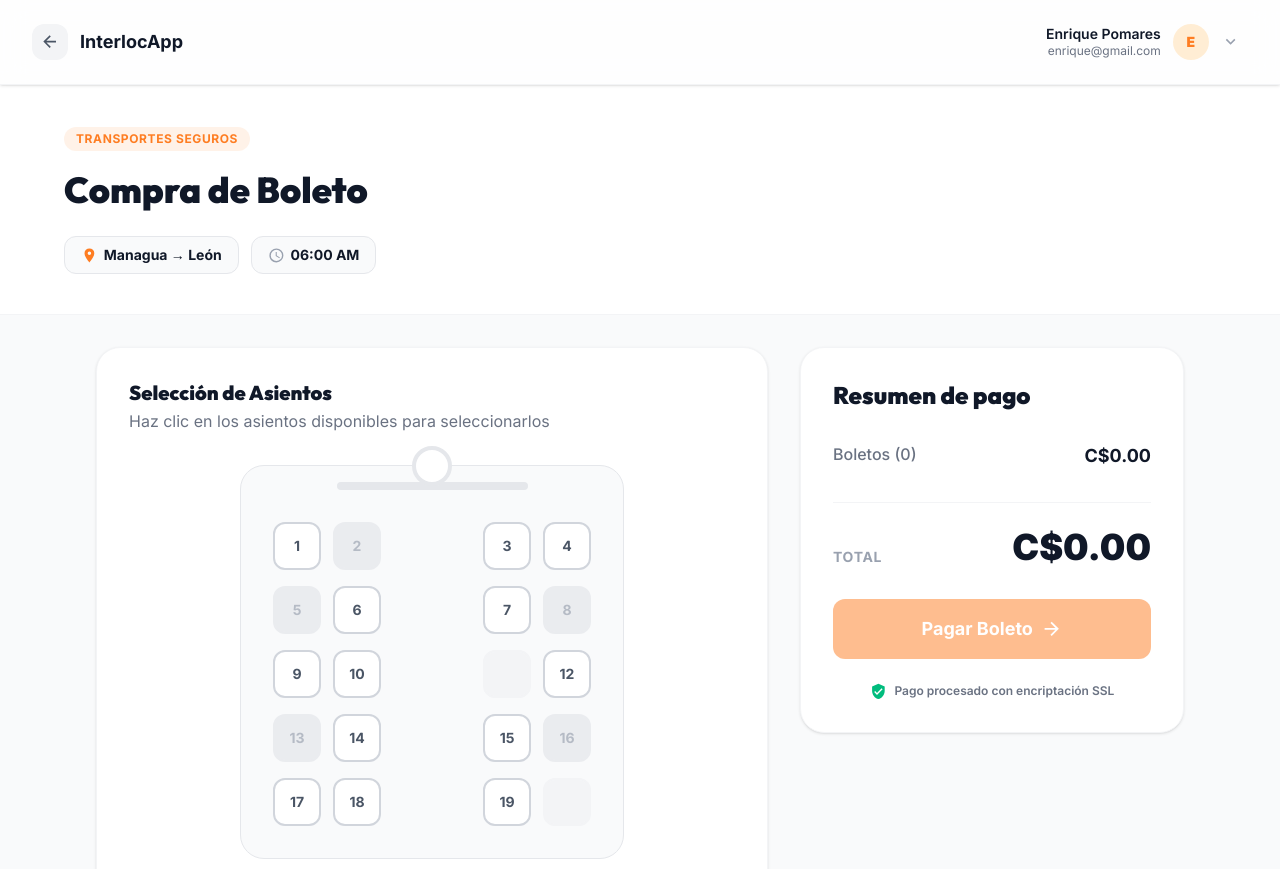
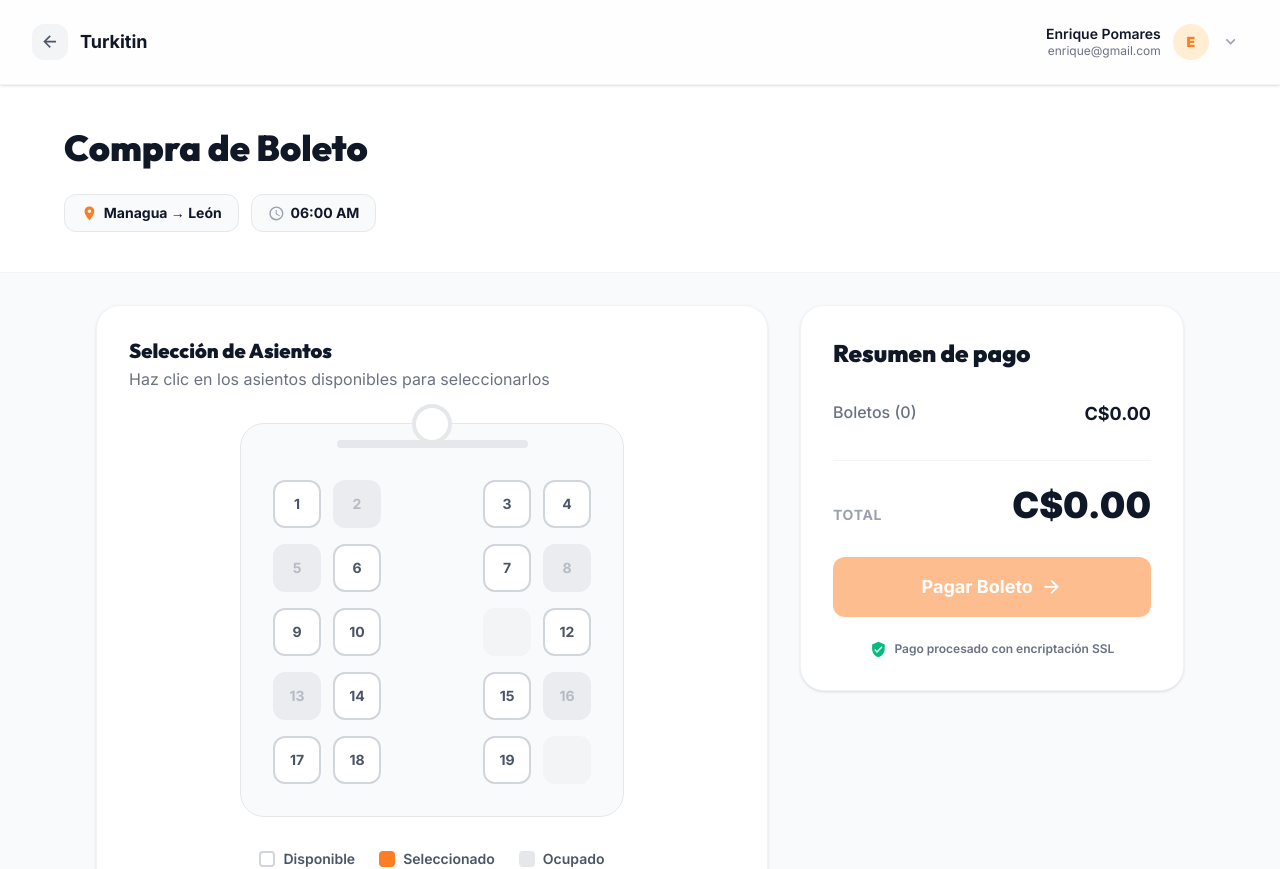
Before and after one commit to Zeols/interlocapp, a Next.js app: page /compra in a window 1280 px wide. Shown: the top 869 px of the page. Built offline with nearby package versions, Linux system fonts and the light colour scheme.

Commit message:
Cambios a turkitin

```diff
--- a/src/app/(app)/compra/page.tsx
+++ b/src/app/(app)/compra/page.tsx
@@ -91,9 +91,6 @@ export default function PurchasePage() {
       {/* Page Header */}
       <div className="bg-white border-b border-gray-100 py-10 px-8">
         <div className="max-w-6xl mx-auto">
-          <p className="inline-block bg-primary/10 text-primary font-bold text-xs uppercase tracking-wider px-3 py-1 rounded-full mb-4">
-            Transportes Seguros
-          </p>
           <h1 className="text-2xl md:text-3xl lg:text-4xl font-black text-gray-900 mb-6">Compra de Boleto</h1>
           <div className="flex flex-wrap items-center gap-3">
             <span className="flex items-center gap-1.5 text-sm font-bold text-gray-900 bg-gray-50 border border-gray-200 px-4 py-2 rounded-xl">
--- a/src/app/(app)/home/page.tsx
+++ b/src/app/(app)/home/page.tsx
@@ -146,7 +146,7 @@ export default function HomePage() {
             <div className="w-8 h-8 bg-gray-900 rounded-lg flex items-center justify-center text-white">
               <Icon path={mdiBus} size={0.6} />
             </div>
-            <span className="font-black text-gray-900 tracking-tight">InterlocApp</span>
+            <span className="font-black text-gray-900 tracking-tight">Turkitin</span>
           </div>
           <p className="text-sm text-gray-500 font-medium">Transportes seguros en Nicaragua</p>
           <div className="flex items-center gap-1.5 text-xs font-bold text-emerald-600 bg-emerald-50 px-3 py-1.5 rounded-full">
--- a/src/app/(app)/trips/page.tsx
+++ b/src/app/(app)/trips/page.tsx
@@ -24,8 +24,6 @@ const ALL_TRIPS = [
   { id: 4, origin: "Managua", destination: "Masaya", departure: "08:00 AM", arrival: "08:45 AM", duration: "45min", cooperative: "TransNica", price: 40, schedule: "mañana", type: "Escalas" },
   { id: 5, origin: "Managua", destination: "Chinandega", departure: "02:00 PM", arrival: "05:00 PM", duration: "3h", cooperative: "El Expreso", price: 100, schedule: "tarde", type: "Directo" },
   { id: 6, origin: "Managua", destination: "Rivas", departure: "06:30 PM", arrival: "08:30 PM", duration: "2h", cooperative: "Tica Bus", price: 75, schedule: "noche", type: "Directo" },
-  { id: 6, origin: "Managua", destination: "Jinotepe", departure: "06:30 PM", arrival: "08:30 PM", duration: "2h", cooperative: "Tica Bus", price: 100, schedule: "noche", type: "Directo" },
-
 ];
 
 export default function TripsPage() {
--- a/src/app/page.tsx
+++ b/src/app/page.tsx
@@ -27,7 +27,7 @@ export default function LandingPage() {
           <div className="w-10 h-10 bg-primary rounded-xl flex items-center justify-center text-white shadow-md">
             <Icon path={mdiBus} size={1} />
           </div>
-          <span className="font-bold text-gray-900 text-xl tracking-tight">InterlocApp</span>
+          <span className="font-bold text-gray-900 text-xl tracking-tight">Turkitin</span>
         </div>
         <button
           onClick={goLogin}
--- a/src/components/layout/Navbar.tsx
+++ b/src/components/layout/Navbar.tsx
@@ -31,7 +31,7 @@ export function Navbar() {
           <div className="w-9 h-9 bg-gray-100 rounded-xl flex items-center justify-center text-gray-600 transition-colors group-hover:bg-primary group-hover:text-white">
             <Icon path={mdiArrowLeft} size={0.8} />
           </div>
-          <span className="font-bold text-gray-900 text-lg">InterlocApp</span>
+          <span className="font-bold text-gray-900 text-lg">Turkitin</span>
         </button>
       ) : (
         <div className="flex items-center gap-10">
```
